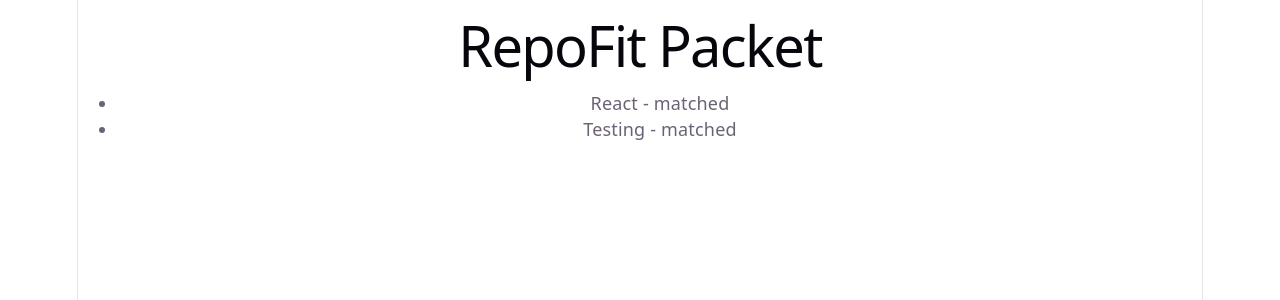
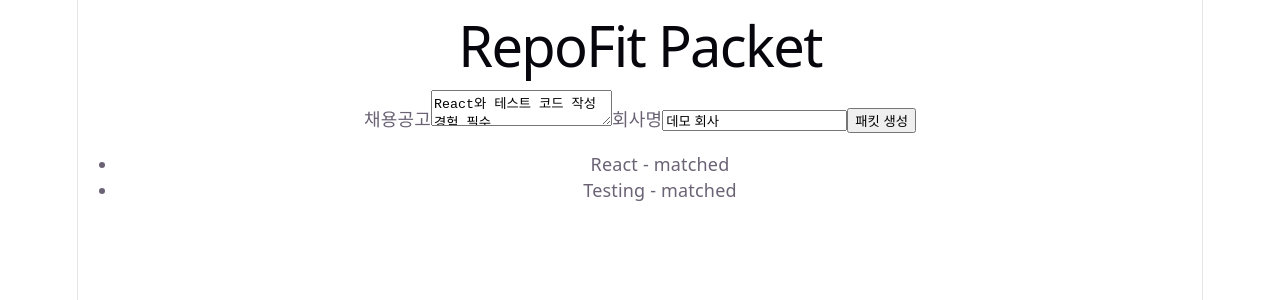
Before and after one commit to Jinhani/RepoFit-Packet, a React (Vite) app: page / in a window 1280 px wide. Shown: the top 300 px of the page. Built offline with nearby package versions, Linux system fonts and the light colour scheme.

Commit message:
feat: generate application packet on button click

```diff
--- a/src/App.tsx
+++ b/src/App.tsx
@@ -1,3 +1,5 @@
+import { useState } from "react";
+
 import { buildRepoEvidence } from "./features/repos/buildRepoEvidence";
 import type { GitHubRepoSummary, PackageJsonInfo } from "./types/repo";
 import { matchJobRequirementsToRepoEvidence } from "./features/repos/matchJobRequirementsToRepoEvidence";
@@ -6,6 +8,8 @@
 import { extractJobSkillRequirements } from "./features/jobs/extractJobSkillRequirements";
 
 function App() {
+    const [jobPostingText, setJobPostingText] = useState("React와 테스트 코드 작성 경험 필수");
+    const [companyName, setCompanyName] = useState("데모 회사");
     const repoSummary: GitHubRepoSummary = {
         id: 1,
         owner: "demo",
@@ -24,22 +28,36 @@
         scripts: ["dev", "build", "test"],
     };
 
-    const jobPostingText = "React와 테스트 코드 작성 경험 필수";
-
     const evidence = buildRepoEvidence(repoSummary, "# Demo README", packageInfo);
     const requirements = extractJobSkillRequirements(jobPostingText);
     const matches = matchJobRequirementsToRepoEvidence(requirements, evidence);
     const remediationTasks = buildRemediationTasksFromMatches(matches);
-    const applicationPacket = buildApplicationPacket("데모 회사", jobPostingText, remediationTasks);
+    function handleBuildPacket() {
+        const applicationPacket = buildApplicationPacket(companyName, jobPostingText, remediationTasks);
+
+        console.log(applicationPacket);
+    }
+
     console.log(requirements);
     console.log(matches);
     console.log(evidence);
     console.log(remediationTasks);
-    console.log(applicationPacket);
+
     return (
         <div>
             <h1>RepoFit Packet</h1>
 
+            <label htmlFor="job-posting">채용공고</label>
+            <textarea
+                id="job-posting"
+                value={jobPostingText}
+                onChange={(event) => setJobPostingText(event.target.value)}
+            />
+            <label htmlFor="company-name">회사명</label>
+            <input id="company-name" value={companyName} onChange={(event) => setCompanyName(event.target.value)} />
+            <button type="button" onClick={handleBuildPacket}>
+                패킷 생성
+            </button>
             <ul>
                 {matches.map((match) => (
                     <li key={match.requirement.skill}>
@@ -51,5 +69,4 @@
         </div>
     );
 }
-
 export default App;
```
